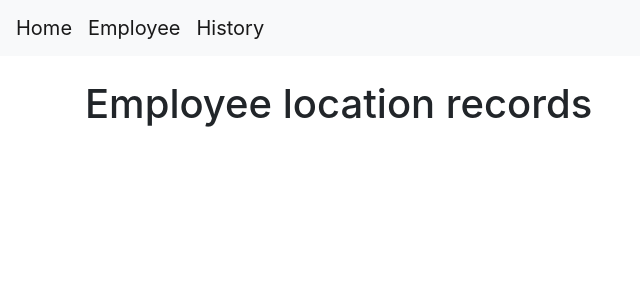
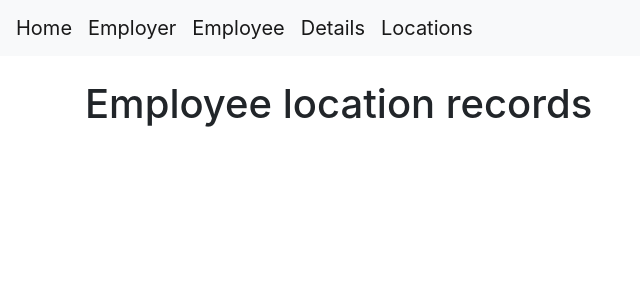
Before and after one commit to Fisseha-Estifanos/defund_dApp, a Flask app: page /history in a window 1280 px wide. Shown: the top 300 px of the page, without its empty margins (0-640 px from the left). Run offline with Flask 2, Linux system fonts and the light colour scheme; some libraries are stand-ins or nearby versions.

Commit message:
added pages

```diff
--- a/web/templates/base.html
+++ b/web/templates/base.html
@@ -13,10 +13,10 @@
   <body>
     <nav class="navbar navbar-expand-md navbar-light bg-light">
         <a class="navbar-brand" href="{{ url_for('index')}}">Home</a>
+        <a class="navbar-brand" href="{{ url_for('employer')}}">Employer</a>
         <a class="navbar-brand" href="{{ url_for('employee')}}">Employee</a>
-        <a class="navbar-brand" href="{{ url_for('history')}}">History</a>
-
-
+        <a class="navbar-brand" href="{{ url_for('details')}}">Details</a>
+        <a class="navbar-brand" href="{{ url_for('locations')}}">Locations</a>
     </nav>
     <div class="container">
         {% block content %} {% endblock %}
```
